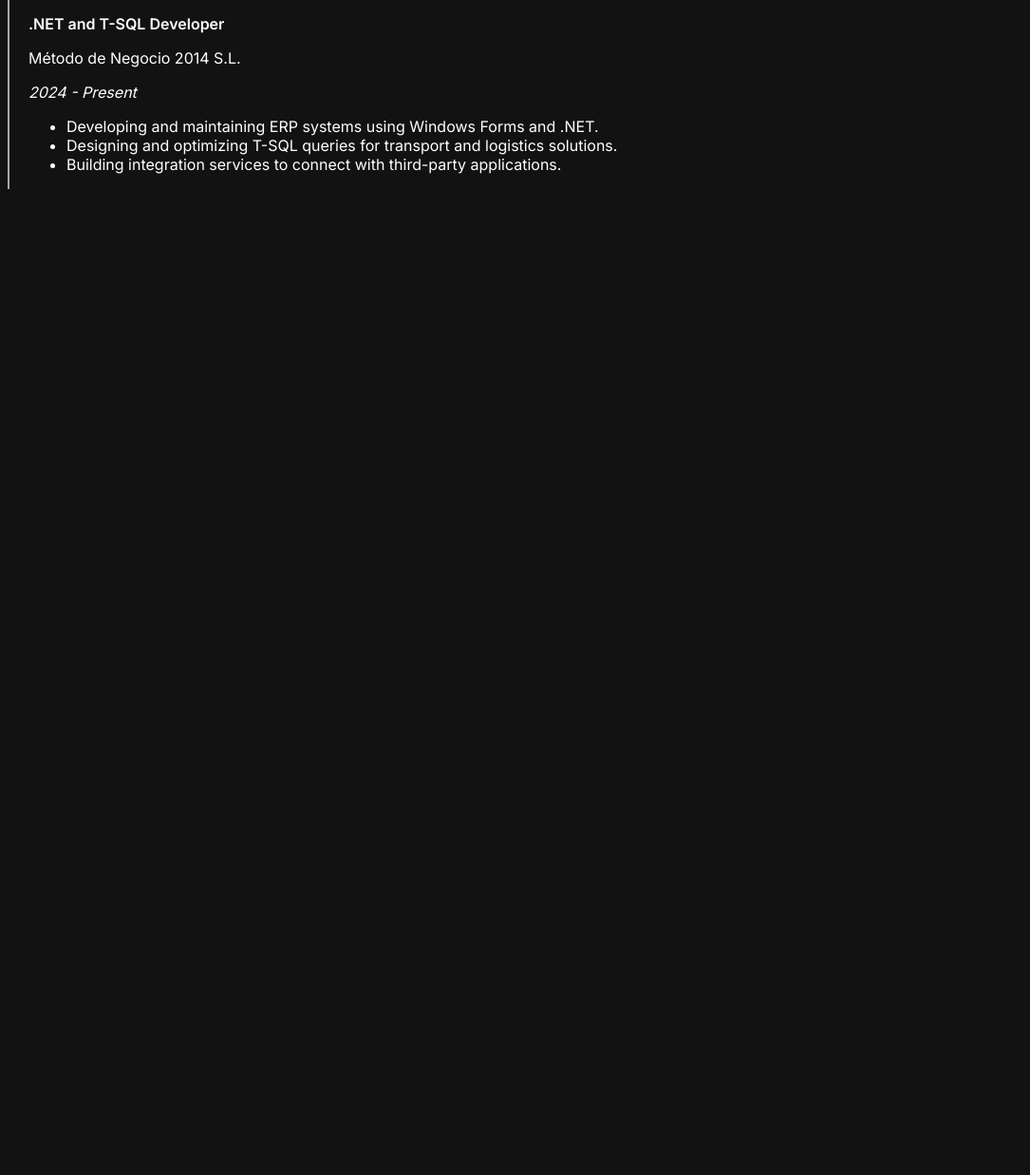
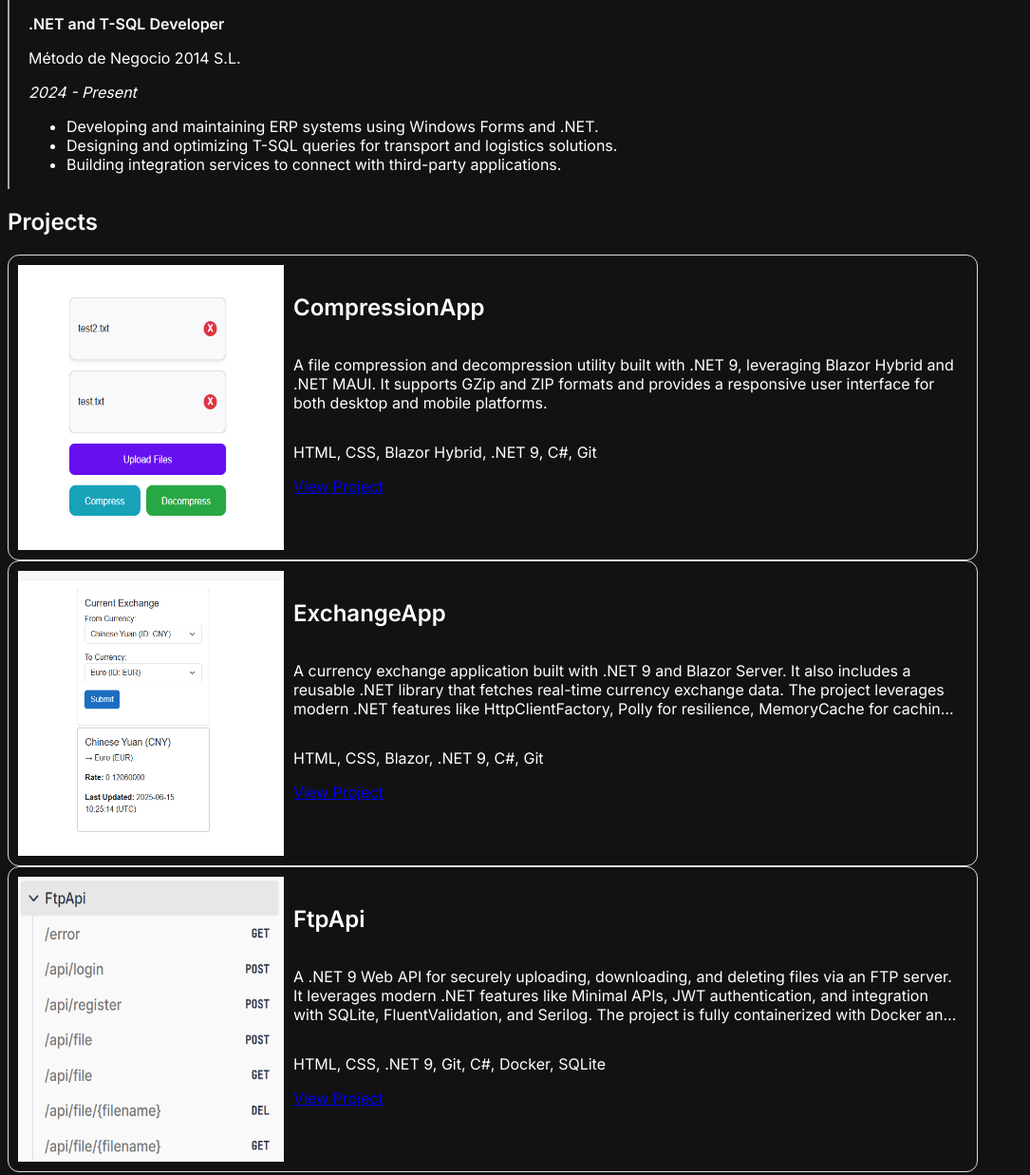
Before and after one commit to fgaspar17/portfolio, a plain HTML site: page index.html in a window 1280 px wide. Shown: the part 512-1749 px from the top of the page at 95% size, without its empty margins (0-1085 px from the left). Before the commit the page ends 800 px from the top, so only its background shows below. Drawn offline with Linux system fonts and the light colour scheme.

Commit message:
projects rendered

```diff
--- a/css/style.css
+++ b/css/style.css
@@ -42,3 +42,41 @@ code, pre {
 .timeline-content {
     margin-left: 20px;
 }
+
+.container-projects {
+    display: flex;
+    flex-direction: column;
+    align-items: center;
+    gap: 20px;
+}
+
+.project-card {
+    border: 1px solid #ddd;
+    border-radius: 12px;
+    display: flex;
+    flex-direction: row;
+    overflow: hidden;
+    padding: 10px;
+    min-width: 600px;
+    max-width: 1000px;
+    max-height: 300px;
+}
+
+.project-card-info {
+    display: flex;
+    flex-direction: column;
+    padding: 10px;
+}
+
+.fixed-paragraph {
+    flex-shrink: 0;
+}
+
+.shrinkable-paragraph {
+    display: -webkit-box;
+    line-clamp: 3;
+    -webkit-line-clamp: 3;
+    -webkit-box-orient: vertical;
+    overflow: hidden;
+    transition: max-height 0.3s ease;
+}
--- a/data/projects.json
+++ b/data/projects.json
@@ -0,0 +1,25 @@
+{
+    "projects": [
+        {
+            "title": "CompressionApp",
+            "description": "A file compression and decompression utility built with .NET 9, leveraging Blazor Hybrid and .NET MAUI. It supports GZip and ZIP formats and provides a responsive user interface for both desktop and mobile platforms.",
+            "technologies": ["HTML", "CSS", "Blazor Hybrid", ".NET 9", "C#", "Git"],
+            "url": "https://github.com/fgaspar17/compression-app",
+            "image": "img/compression-app.png"
+        },
+        {
+            "title": "ExchangeApp",
+            "description": "A currency exchange application built with .NET 9 and Blazor Server. It also includes a reusable .NET library that fetches real-time currency exchange data. The project leverages modern .NET features like HttpClientFactory, Polly for resilience, MemoryCache for caching, and Serilog for structured logging.",
+            "technologies": ["HTML", "CSS", "Blazor", ".NET 9", "C#", "Git"],
+            "url": "https://github.com/fgaspar17/ExchangeApp",
+            "image": "img/exchange-app.png"
+        },
+        {
+            "title": "FtpApi",
+            "description": "A .NET 9 Web API for securely uploading, downloading, and deleting files via an FTP server. It leverages modern .NET features like Minimal APIs, JWT authentication, and integration with SQLite, FluentValidation, and Serilog. The project is fully containerized with Docker and demonstrates robust practices in error handling, testing, and file management.",
+            "technologies": ["HTML", "CSS", ".NET 9", "Git", "C#", "Docker", "SQLite"],
+            "url": "https://github.com/fgaspar17/FtpApi",
+            "image": "img/ftp-api.png"
+        }
+    ]
+}
--- a/index.html
+++ b/index.html
@@ -83,5 +83,13 @@
             </div>
         </div>
     </section>
+
+    <section id="projects" class="projects">
+        <h1>Projects</h1>
+        <div class="container-projects">
+        </div>
+    </section>
+
+    <script src="js/script.js"></script>
 </body>
 </html>
--- a/js/script.js
+++ b/js/script.js
@@ -0,0 +1,64 @@
+document.addEventListener("DOMContentLoaded", async () => {
+    const projects = await getProjects();
+    renderProjects(projects);
+})
+
+async function getProjects() {
+    let response = await fetch("./data/projects.json")
+    .then(response => response.json())
+
+    return response["projects"]
+}
+
+function createProjectImage(project) {
+    const img = document.createElement("img");
+    img.src = project.image;
+    img.alt = project.title;
+    img.width = 280;
+    img.height = 300;
+    return img;
+}
+
+function createProjectInfo(project) {
+    const info = document.createElement("div");
+    info.classList.add("project-card-info");
+
+    const title = document.createElement("h2");
+    title.textContent = project.title;
+
+    const description = document.createElement("p");
+    description.classList.add("shrinkable-paragraph");
+    description.textContent = project.description;
+
+    const technologies = document.createElement("p");
+    technologies.classList.add("fixed-paragraph");
+    technologies.textContent = project.technologies.join(", ");
+
+    const link = document.createElement("a");
+    link.href = project.url;
+    link.textContent = "View Project";
+    link.target = "_blank";
+
+    info.append(title, description, technologies, link);
+    return info;
+}
+
+function createProjectCard(project) {
+    const card = document.createElement("div");
+    card.classList.add("project-card");
+
+    card.appendChild(createProjectImage(project));
+    card.appendChild(createProjectInfo(project));
+
+    return card;
+}
+
+function renderProjects(projects) {
+    const projectsSection = document.querySelector("#projects"); // ensure this ID exists
+
+    projects.forEach(project => {
+        const article = document.createElement("article");
+        article.appendChild(createProjectCard(project));
+        projectsSection.appendChild(article);
+    });
+}
```
Also changed, not shown: img/compression-app.png (added), img/exchange-app.png (added), img/ftp-api.png (added).
